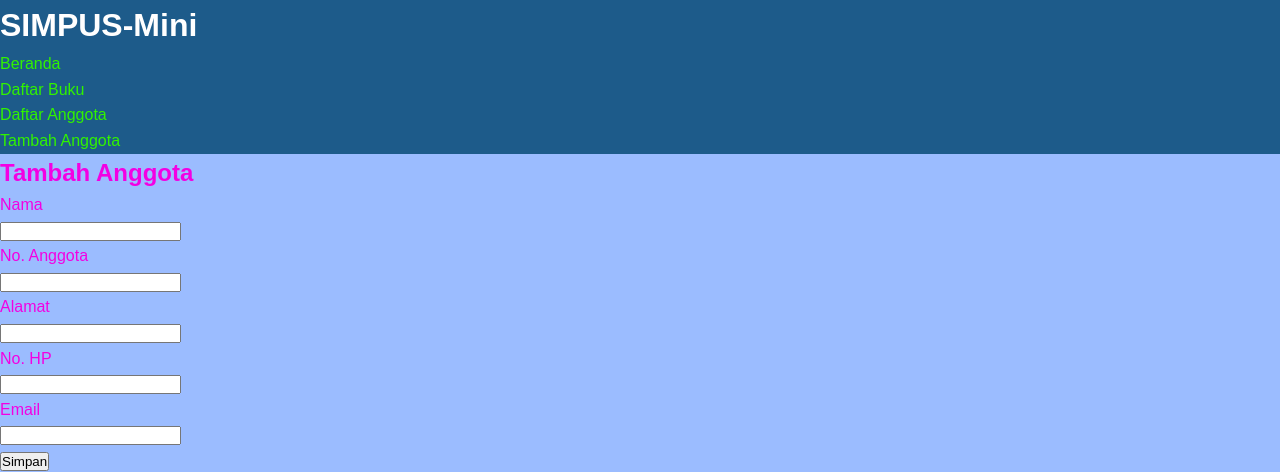
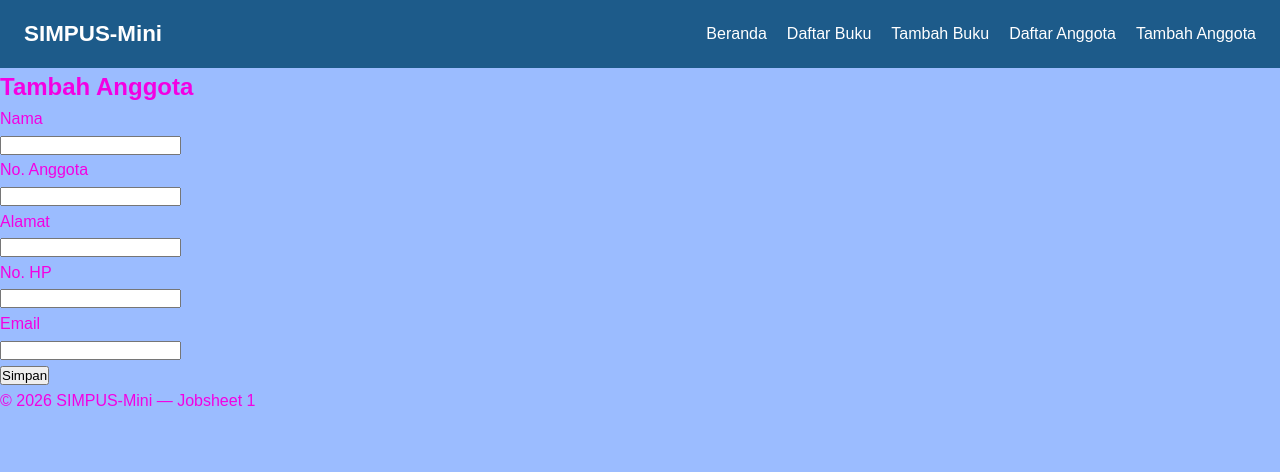
Before and after one commit to ZhayaGT/DPW-2026-Jonathan_Emmanuel_Kristanto, a PHP site: page /anggota/tambah.html in a window 1280 px wide. Shown: the top 472 px of the page. Run offline with PHP 8.4, Linux system fonts and the light colour scheme.

Commit message:
4. CSS: Header & Navbar dengan Flexbox

```diff
--- a/jobsheet-02/anggota/list.html
+++ b/jobsheet-02/anggota/list.html
@@ -9,9 +9,10 @@
     <header>
         <h1>SIMPUS-Mini</h1>
         <nav>
-            <ul>
+           <ul>
                 <li><a href="../index.html">Beranda</a></li>
                 <li><a href="../buku/list.html">Daftar Buku</a></li>
+                <li><a href="../buku/tambah.html">Tambah Buku</a></li>
                 <li><a href="list.html">Daftar Anggota</a></li>
                 <li><a href="tambah.html">Tambah Anggota</a></li>
             </ul>
--- a/jobsheet-02/anggota/tambah.html
+++ b/jobsheet-02/anggota/tambah.html
@@ -10,8 +10,10 @@
         <h1>SIMPUS-Mini</h1>
         <nav>
             <ul>
+                <ul>
                 <li><a href="../index.html">Beranda</a></li>
                 <li><a href="../buku/list.html">Daftar Buku</a></li>
+                <li><a href="../buku/tambah.html">Tambah Buku</a></li>
                 <li><a href="list.html">Daftar Anggota</a></li>
                 <li><a href="tambah.html">Tambah Anggota</a></li>
             </ul>
--- a/jobsheet-02/assets/css/style.css
+++ b/jobsheet-02/assets/css/style.css
@@ -1,6 +1,26 @@
 header {
     background-color: #1d5b8a;
     color: #fff;
+    padding: 1rem 1.5rem;
+    display: flex;
+    align-items: center;
+    justify-content: space-between;
+    flex-wrap: wrap;
+}
+
+header h1 {
+    font-size: 1.4rem;
+}
+
+header nav ul {
+    list-style: none;
+    display: flex;
+    gap: 1.25rem;
+}
+
+header nav a {
+    color: #fff;
+    font-weight: 500;
 }
 
 * {
--- a/jobsheet-02/buku/list.html
+++ b/jobsheet-02/buku/list.html
@@ -11,6 +11,7 @@
         <nav>
             <ul>
                 <li><a href="../index.html">Beranda</a></li>
+                <li><a href="list.html">Daftar Buku</a></li>
                 <li><a href="tambah.html">Tambah Buku</a></li>
                 <li><a href="../anggota/list.html">Daftar Anggota</a></li>
                 <li><a href="../anggota/tambah.html">Tambah Anggota</a></li>
--- a/jobsheet-02/buku/tambah.html
+++ b/jobsheet-02/buku/tambah.html
@@ -12,6 +12,7 @@
             <ul>
                 <li><a href="../index.html">Beranda</a></li>
                 <li><a href="list.html">Daftar Buku</a></li>
+                <li><a href="tambah.html">Tambah Buku</a></li>
                 <li><a href="../anggota/list.html">Daftar Anggota</a></li>
                 <li><a href="../anggota/tambah.html">Tambah Anggota</a></li>
             </ul>
```
